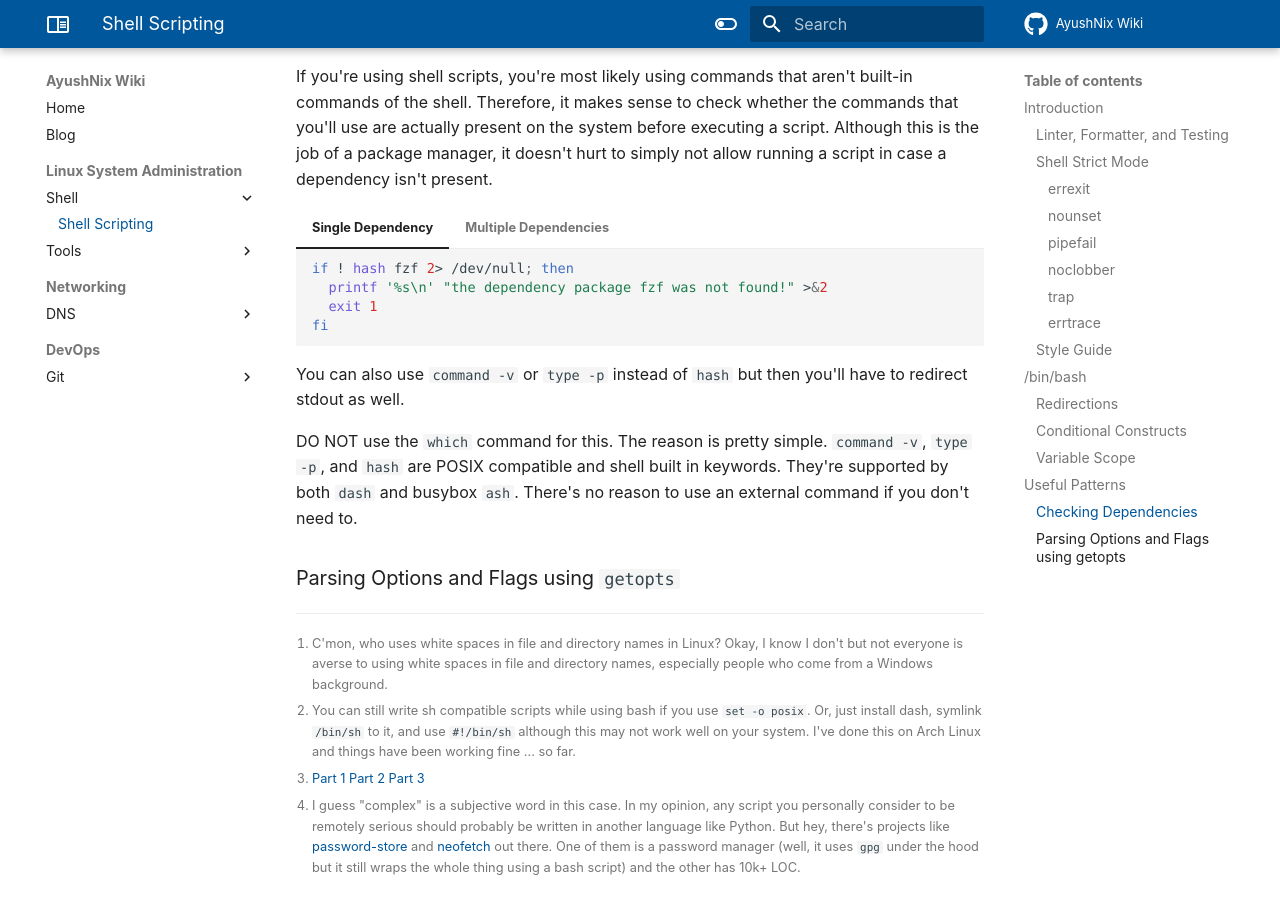
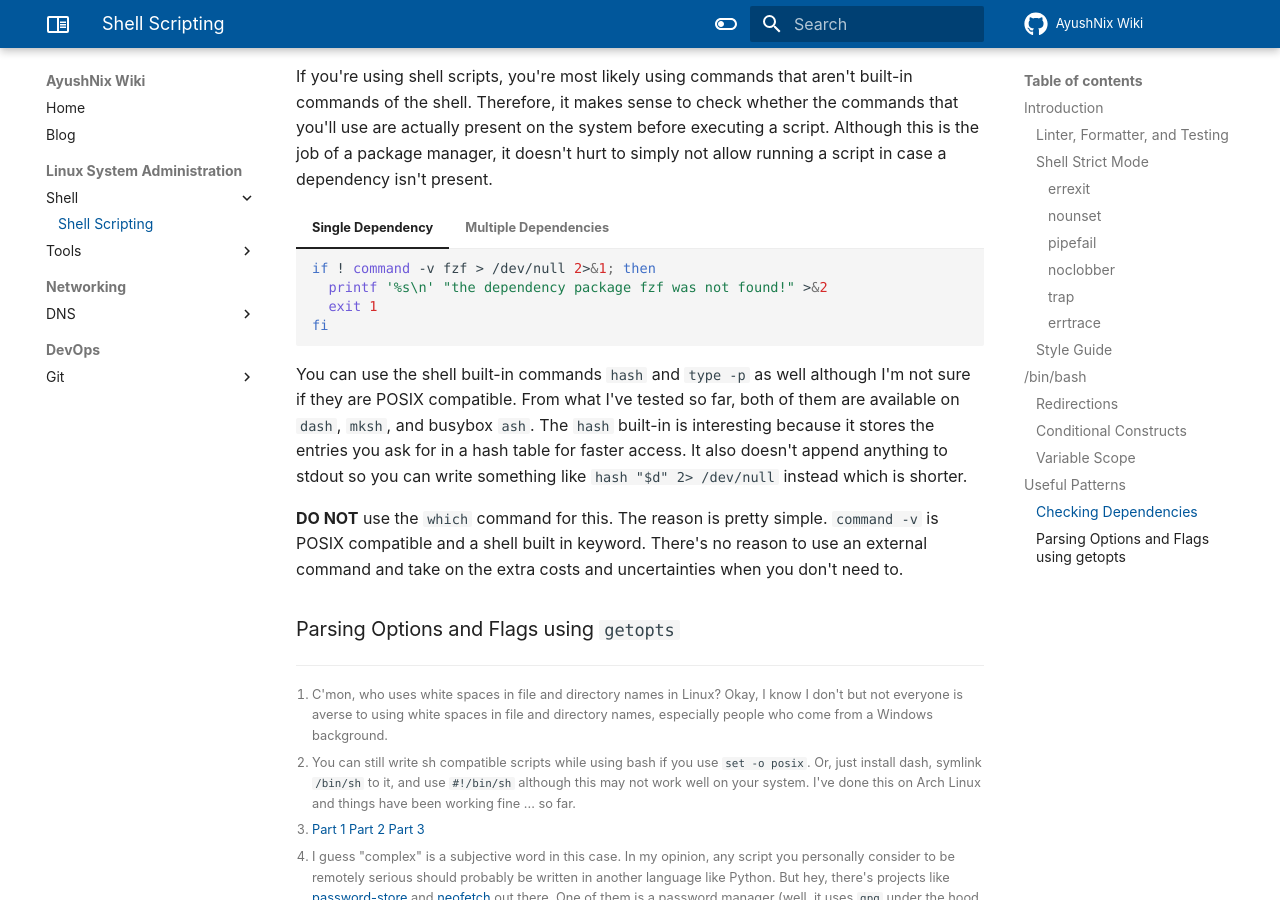
Before and after one commit to ayushnix/wiki, an MkDocs documentation site: the page built from docs/sysadmin/shell/scripting.md, in a window 1280 px wide and 900 px high, scrolled down 9988 px. Built offline with MkDocs 1.6.1 and Material for MkDocs 9.7.7, drawn with Linux system fonts in a browser that asks for light colours; comment, search, counter and statistics services are not loaded.

Commit message:
fix the checking dependencies section

````diff
--- a/docs/sysadmin/shell/scripting.md
+++ b/docs/sysadmin/shell/scripting.md
@@ -445,19 +445,22 @@ doesn't hurt to simply not allow running a script in case a dependency isn't pre
     ```sh
     dependencies=("fzf" "rg" "bat" "lsls")
     for d in "${dependencies[@]}"; do
-      if ! hash "$d" 2> /dev/null; then
+      if ! command -v "$d" > /dev/null 2>&1; then
         printf '%s\n' "the dependency package $d was not found!" >&2
         exit 1
       fi
     done
     ```
 
-You can also use `command -v` or `type -p` instead of `hash` but then you'll have to redirect stdout
-as well.
+You can use the shell built-in commands `hash` and `type -p` as well although I'm not sure if they
+are POSIX compatible. From what I've tested so far, both of them are available on `dash`, `mksh`,
+and busybox `ash`. The `hash` built-in is interesting because it stores the entries you ask for in a
+hash table for faster access. It also doesn't append anything to stdout so you can write something
+like `hash "$d" 2> /dev/null` instead which is shorter.
 
-DO NOT use the `which` command for this. The reason is pretty simple. `command -v`, `type -p`, and
-`hash` are POSIX compatible and shell built in keywords. They're supported by both `dash` and
-busybox `ash`. There's no reason to use an external command if you don't need to.
+**DO NOT** use the `which` command for this. The reason is pretty simple. `command -v` is POSIX
+compatible and a shell built in keyword. There's no reason to use an external command and take on
+the extra costs and uncertainties when you don't need to.
 
 ## Parsing Options and Flags using `getopts`
 
````
Also changed, not shown: other parts of docs/sysadmin/shell/scripting.md (+1 -1 lines).
